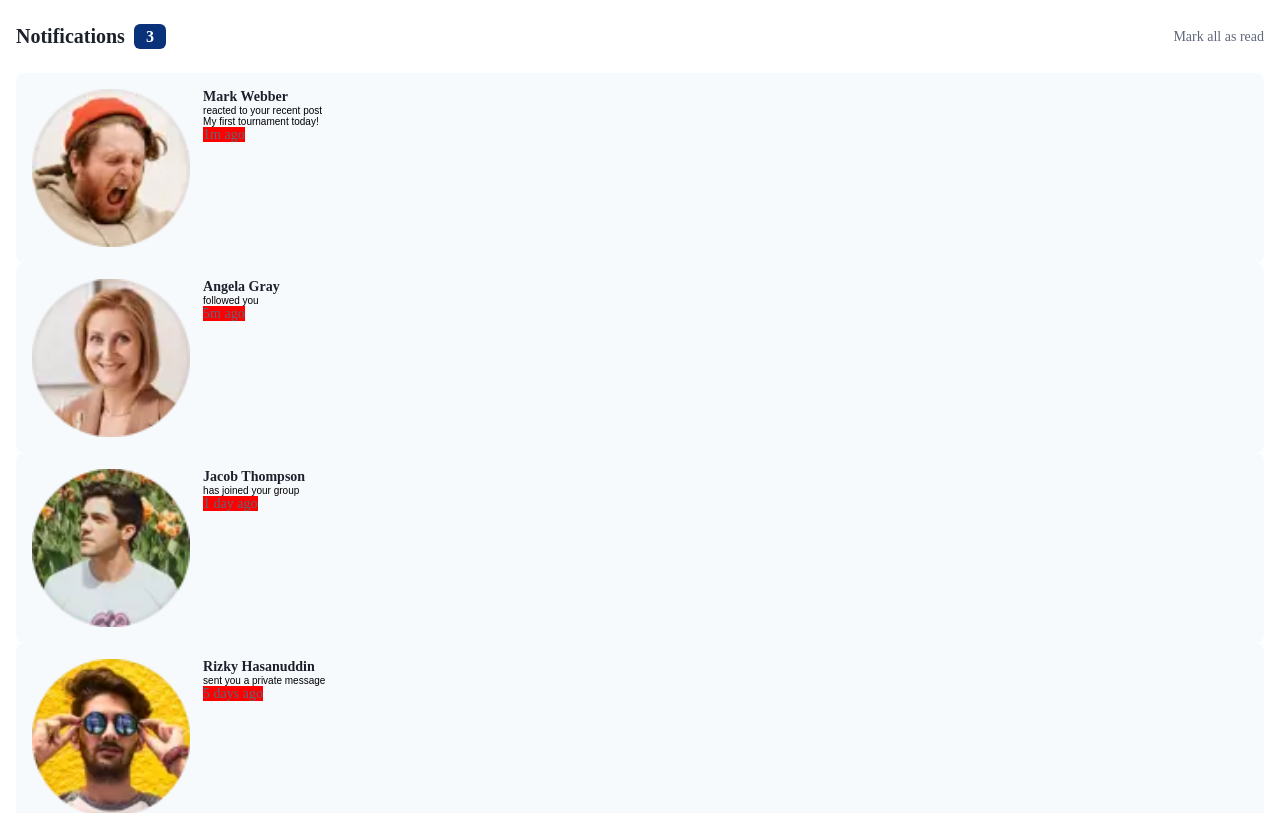
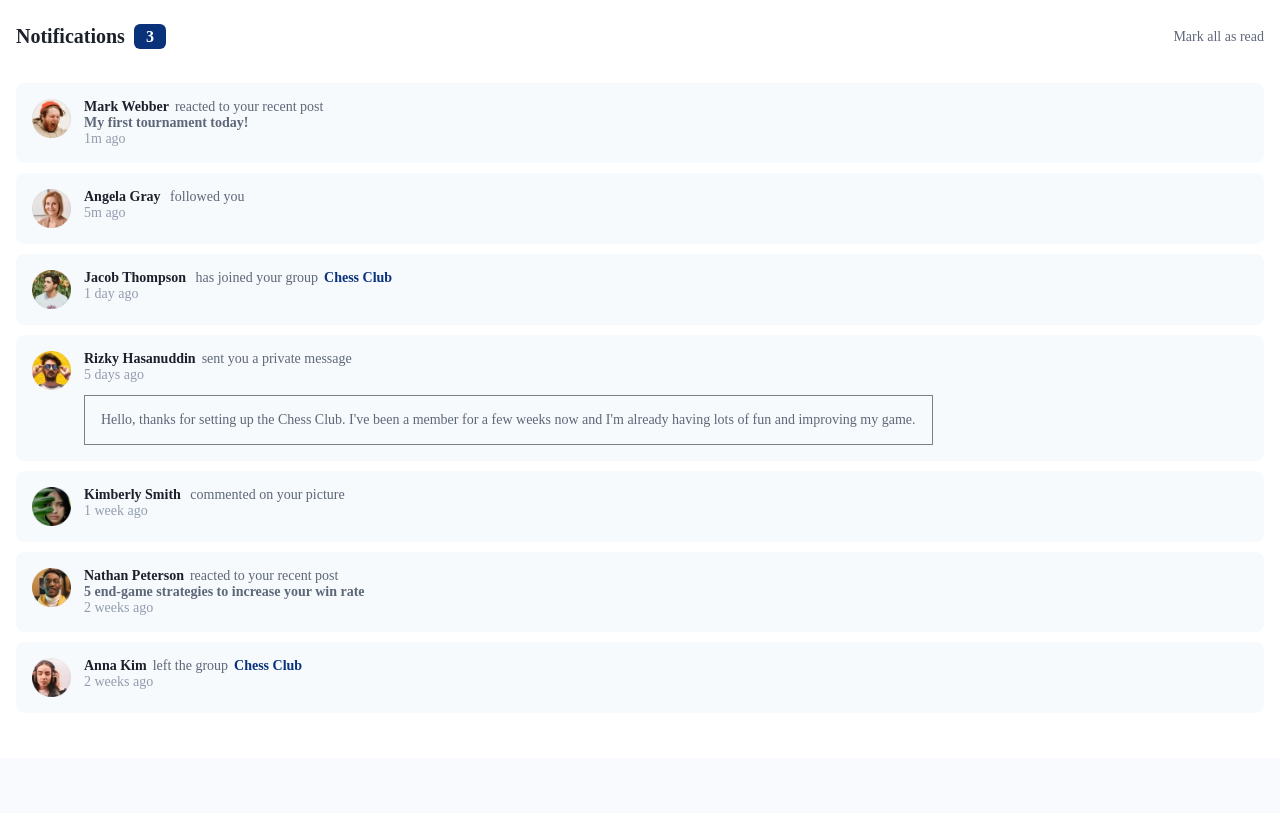
Before and after one commit to Baqari-Fruidze/Notifications-page-react, a React (Vite) app: page / in a window 1280 px wide. Shown: the top 813 px of the page. Built offline with nearby package versions, Linux system fonts and the light colour scheme.

Commit message:
str done

```diff
--- a/src/App.jsx
+++ b/src/App.jsx
@@ -18,6 +18,8 @@ function App() {
             post={item.post}
             time={item.time}
             isRead={item.isRead}
+            groupName={item.groupName}
+            text={item.text}
           />
         ))}
       </Container>
@@ -30,4 +32,7 @@ export default App;
 const Container = styled.div`
   padding: 2.4rem 1.6rem 4.5rem;
   background: var(--9---White, #fff);
+  display: flex;
+  flex-direction: column;
+  gap: 1rem;
 `;
--- a/src/components/Middle.jsx
+++ b/src/components/Middle.jsx
@@ -9,15 +9,19 @@ export default function Middle({
   post,
   time,
   isRead,
+  groupName,
+  text,
 }) {
   return (
     <Persons>
       <img src={profilePic} alt="" />
       <div>
-        <span>{username}</span>
-        <p>{action}</p>
+        <span className="person-username">{username}</span>
+        <p className="person-action">{action}</p>
+        <span className="person-groupName">{groupName}</span>
         <p className="person-Post">{post}</p>
         <p className="persons-Time">{time}</p>
+        {text ? <p className="person-text">{text}</p> : null}
       </div>
     </Persons>
   );
@@ -29,8 +33,26 @@ const Persons = styled.div`
   padding: 1.6rem;
   display: flex;
   gap: 1.3rem;
-  .person-post {
+  & .person-username {
+    color: var(--3---Very-Dark-Grey-Blue, #1c202b);
+    font-family: "Plus Jakarta Sans";
+    font-size: 14px;
+    font-style: normal;
+    font-weight: 800;
+    line-height: normal;
+  }
+  & .person-action {
     color: var(--4---Dark-Grey-Blue, #5e6778);
+    font-family: "Plus Jakarta Sans";
+    font-size: 14px;
+    font-style: normal;
+    font-weight: 500;
+    line-height: normal;
+    display: inline;
+    margin-left: 0.6rem;
+  }
+  & .person-groupName {
+    color: var(--1---Blue, #0a327b);
     font-family: "Plus Jakarta Sans";
     font-size: 14px;
     font-style: normal;
@@ -38,7 +60,20 @@ const Persons = styled.div`
     line-height: normal;
     margin-left: 0.6rem;
   }
-  .persons-Time {
+
+  & img {
+    width: 3.9rem;
+    height: 3.9rem;
+  }
+  & .person-Post {
+    color: var(--4---Dark-Grey-Blue, #5e6778);
+    font-family: "Plus Jakarta Sans";
+    font-size: 14px;
+    font-style: normal;
+    font-weight: 700;
+    line-height: normal;
+  }
+  & .persons-Time {
     color: var(--5---Grey-Blue, #939cad);
     font-family: "Plus Jakarta Sans";
     font-size: 14px;
@@ -46,26 +81,16 @@ const Persons = styled.div`
     font-weight: 500;
     line-height: normal;
   }
-  & img {
-    width: 13%;
-  }
-  & span {
-    color: var(--3---Very-Dark-Grey-Blue, #1c202b);
+
+  & .person-text {
+    color: var(--4---Dark-Grey-Blue, #5e6778);
     font-family: "Plus Jakarta Sans";
     font-size: 14px;
     font-style: normal;
-    font-weight: 800;
+    font-weight: 500;
     line-height: normal;
-    color: #1c202b;
-    margin-right: 0.6rem;
-  }
-  & p:last-child {
-    display: inline;
-    color: var(--4---Dark-Grey-Blue, #5e6778);
-    font-family: "Plus Jakarta Sans";
-    font-size: 14px;
-    font-weight: 500;
-    color: #5e6778;
-    background-color: red;
+    padding: 1.6rem;
+    border: 1px solid grey;
+    margin-top: 1.2rem;
   }
 `;
```
